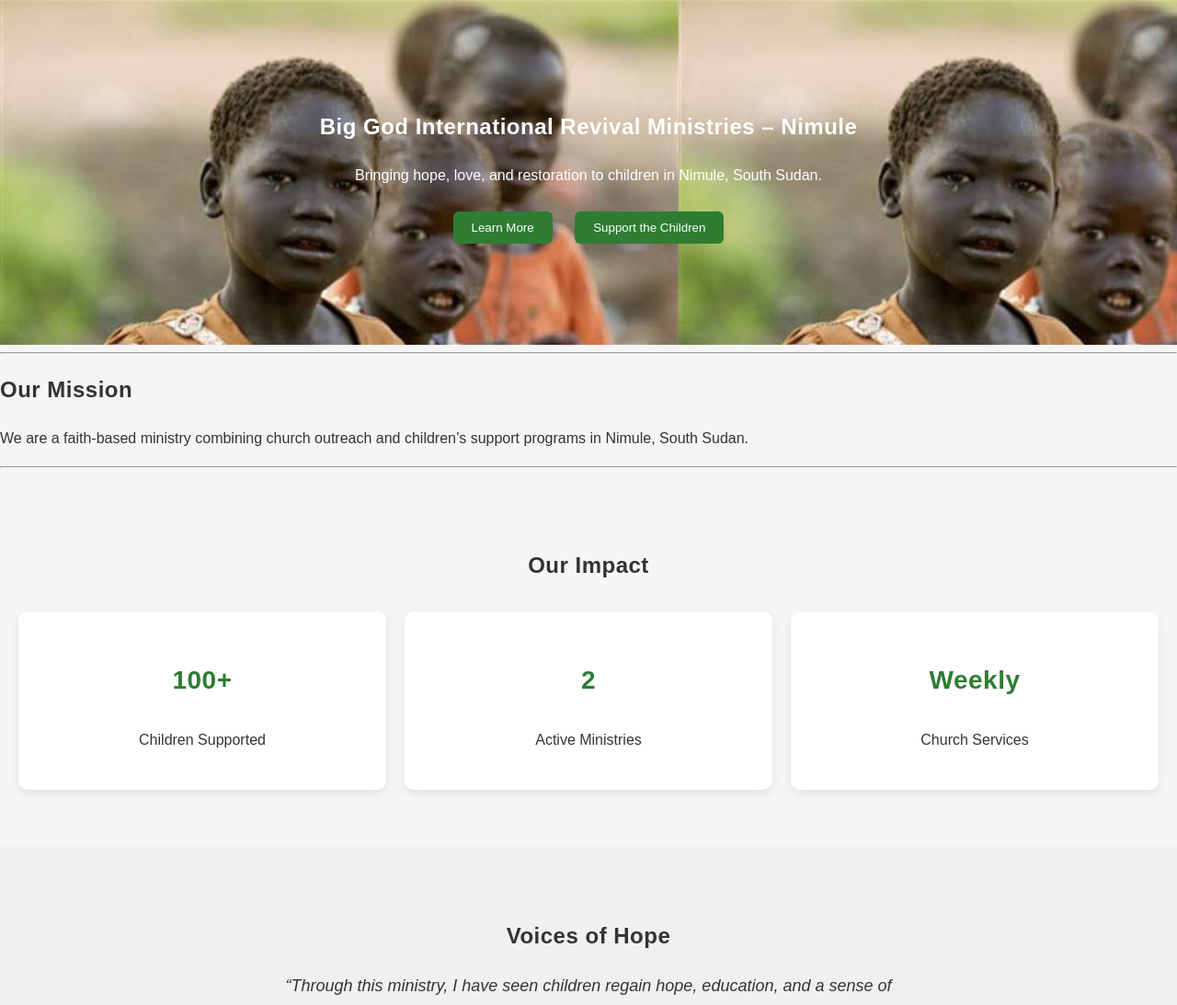
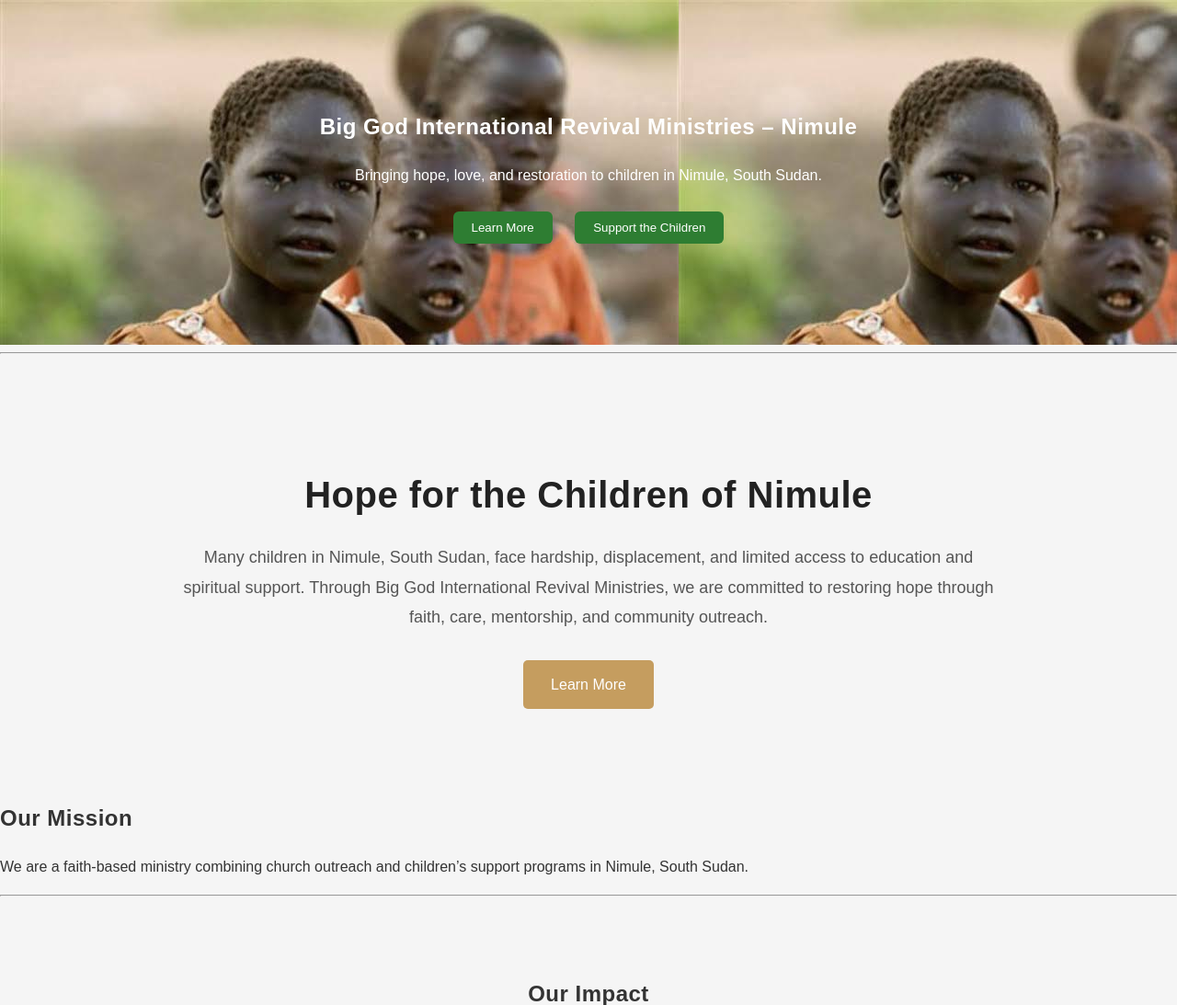
Before and after one commit to serwambala/biggod-nimule, a Django app: page / in a window 1280 px wide. Shown: the part 60-1153 px from the top of the page at 92% size. Run offline with Django 5.2, Linux system fonts and the light colour scheme.

Commit message:
Add homepage impact section

```diff
--- a/static/style.css
+++ b/static/style.css
@@ -445,3 +445,42 @@ body {
     font-size: 40px;
     cursor: pointer;
 }
+/* IMPACT SECTION */
+
+.impact-section {
+    background: #f5f5f5;
+    padding: 80px 20px;
+}
+
+.impact-content {
+    max-width: 900px;
+    margin: auto;
+    text-align: center;
+}
+
+.impact-content h2 {
+    font-size: 40px;
+    margin-bottom: 20px;
+    color: #222;
+}
+
+.impact-content p {
+    font-size: 18px;
+    line-height: 1.8;
+    color: #555;
+    margin-bottom: 30px;
+}
+
+.impact-btn {
+    display: inline-block;
+    padding: 14px 30px;
+    background: #c59d5f;
+    color: white;
+    text-decoration: none;
+    border-radius: 5px;
+    transition: 0.3s;
+}
+
+.impact-btn:hover {
+    background: #a67c3d;
+}
--- a/templates/home.html
+++ b/templates/home.html
@@ -17,6 +17,25 @@
 </section>
 
 <hr>
+
+<section class="impact-section">
+
+    <div class="impact-content">
+
+        <h2>Hope for the Children of Nimule</h2>
+
+        <p>
+            Many children in Nimule, South Sudan, face hardship, displacement,
+            and limited access to education and spiritual support.
+            Through Big God International Revival Ministries, we are committed
+            to restoring hope through faith, care, mentorship, and community outreach.
+        </p>
+
+        <a href="/about/" class="impact-btn">Learn More</a>
+
+    </div>
+
+</section>
 
 <!-- MISSION -->
 <section>
```
